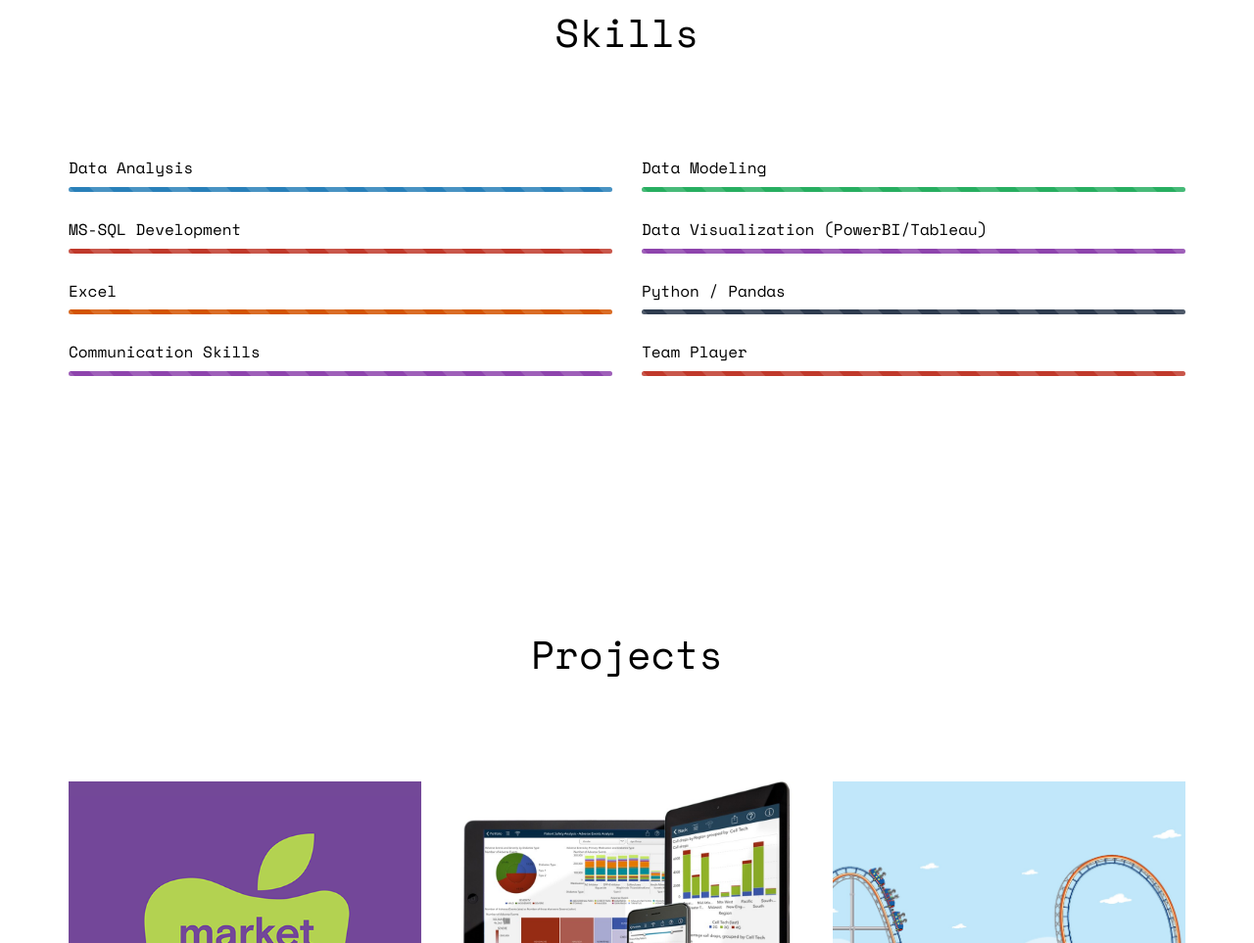
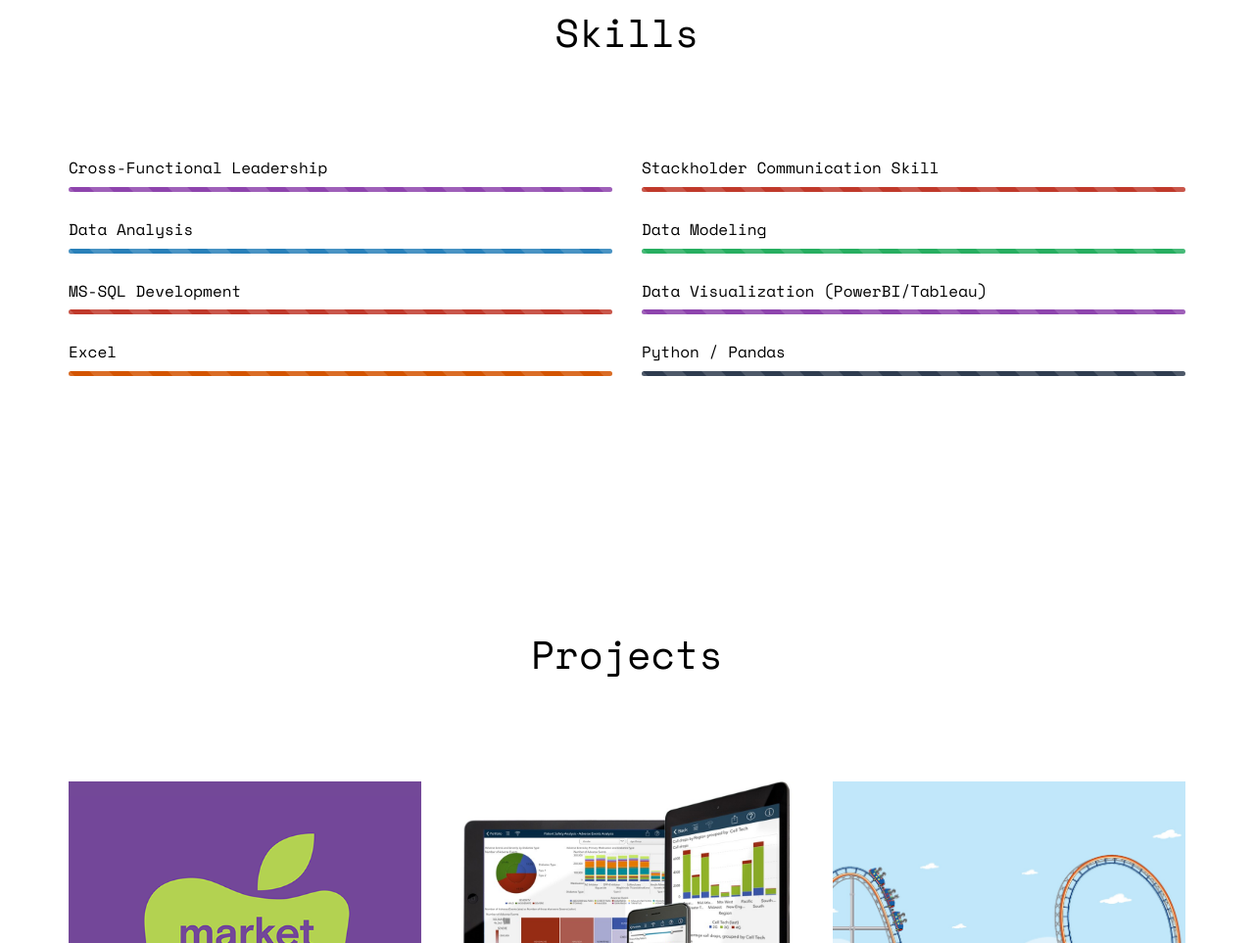
Before and after one commit to dhruvitmodi/dhruvitmodi.github.io, a plain HTML site: page index.html in a window 1280 px wide. Shown: the part 4591-5554 px from the top of the page at 98% size. Drawn offline with nearby package versions, Linux system fonts and the light colour scheme; some packages are replaced by stand-ins of ours; no server answers; files whose address does not match are found by name.

Commit message:
Update index.html

```diff
--- a/index.html
+++ b/index.html
@@ -250,6 +250,16 @@
 
 			<div class="row">
 				<div class="col-md-6">
+
+
+					<div class="progress-wrap">
+						<h3><span class="name-left">Cross-Functional Leadership</span></h3>
+						<div class="progress">
+						  <div class="progress-bar progress-bar-4 progress-bar-striped active" role="progressbar"
+						  aria-valuenow="100" aria-valuemin="0" aria-valuemax="100" style="width:100%">
+						  </div>
+						</div>
+					</div>
 					<div class="progress-wrap">
 						<h3><span class="name-left">Data Analysis</span></h3>
 						<div class="progress">
@@ -274,18 +284,19 @@
 						  </div>
 						</div>
 					</div>
+
+				</div>
+				<div class="col-md-6">
+
+
 					<div class="progress-wrap">
-						<h3><span class="name-left">Communication Skills</span></h3>
+						<h3><span class="name-left">Stackholder Communication Skill</span></h3>
 						<div class="progress">
-						  <div class="progress-bar progress-bar-4 progress-bar-striped active" role="progressbar"
+						  <div class="progress-bar progress-bar-2 progress-bar-striped active" role="progressbar"
 						  aria-valuenow="100" aria-valuemin="0" aria-valuemax="100" style="width:100%">
 						  </div>
 						</div>
 					</div>
-
-				</div>
-				<div class="col-md-6">
-
 					<div class="progress-wrap">
 						<h3><span class="name-left">Data Modeling</span></h3>
 						<div class="progress">
@@ -306,14 +317,6 @@
 						<h3><span class="name-left">Python / Pandas</span></h3>
 						<div class="progress">
 						  <div class="progress-bar progress-bar-7 progress-bar-striped active" role="progressbar"
-						  aria-valuenow="100" aria-valuemin="0" aria-valuemax="100" style="width:100%">
-						  </div>
-						</div>
-					</div>
-					<div class="progress-wrap">
-						<h3><span class="name-left">Team Player</span></h3>
-						<div class="progress">
-						  <div class="progress-bar progress-bar-2 progress-bar-striped active" role="progressbar"
 						  aria-valuenow="100" aria-valuemin="0" aria-valuemax="100" style="width:100%">
 						  </div>
 						</div>
```
